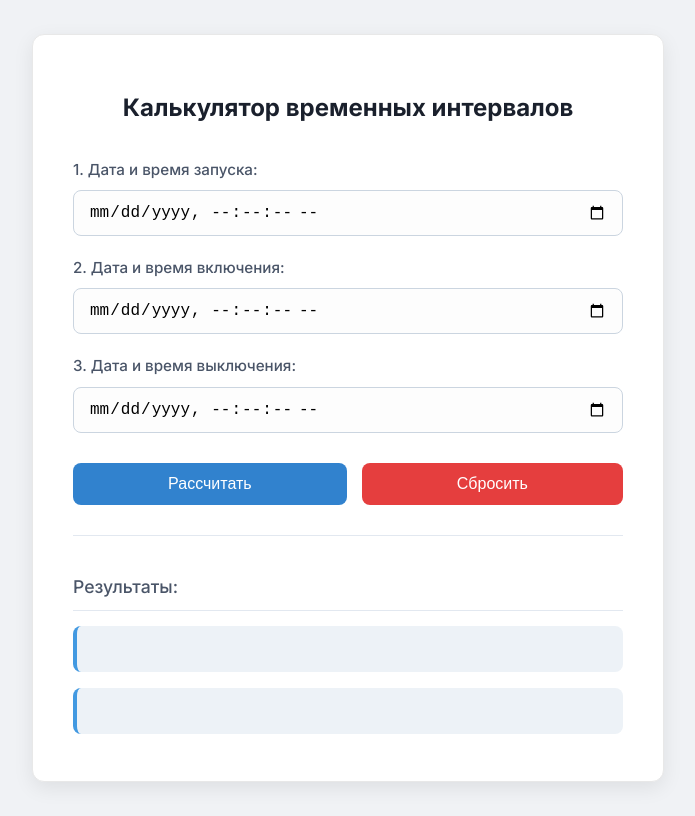
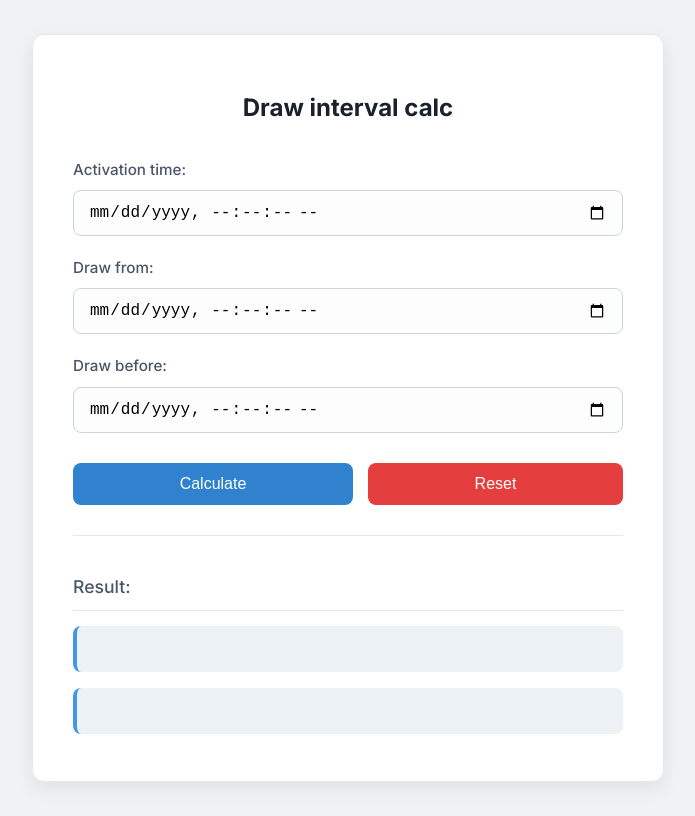
Before and after one commit to Badpioneer/dt_calc, a plain HTML site: page index.html in a window 1280 px wide. Shown: the whole page, without its empty margins (292-987 px from the left). Drawn offline with Linux system fonts and the light colour scheme.

Commit message:
Update index.html

```diff
--- a/index.html
+++ b/index.html
@@ -1,39 +1,39 @@
 <!DOCTYPE html>
-<html lang="ru">
+<html lang="en">
 <head>
     <meta charset="UTF-8">
     <meta name="viewport" content="width=device-width, initial-scale=1.0">
-    <title>Калькулятор Временных Интервалов</title>
+    <title>Draw Interval Calculator</title>
 
     <link rel="stylesheet" href="style.css">
     </head>
 <body>
 
     <div class="calculator">
-      <h2>Калькулятор временных интервалов</h2>
+      <h2>Draw interval calc</h2>
 
       <div class="input-group">
-        <label for="start-time">1. Дата и время запуска:</label>
+        <label for="start-time">Activation time:</label>
         <input type="datetime-local" id="start-time" name="start-time" step="1">
       </div>
 
       <div class="input-group">
-        <label for="on-time">2. Дата и время включения:</label>
+        <label for="on-time">Draw from:</label>
         <input type="datetime-local" id="on-time" name="on-time" step="1">
       </div>
 
       <div class="input-group">
-        <label for="off-time">3. Дата и время выключения:</label>
+        <label for="off-time">Draw before:</label>
         <input type="datetime-local" id="off-time" name="off-time" step="1">
       </div>
 
       <div class="buttons">
-        <button id="calculate-btn">Рассчитать</button>
-        <button id="reset-btn">Сбросить</button>
+        <button id="calculate-btn">Calculate</button>
+        <button id="reset-btn">Reset</button>
       </div>
 
       <div class="results">
-        <h3>Результаты:</h3>
+        <h3>Result:</h3>
         <p id="result-on"></p>
         <p id="result-off"></p>
         <p id="error-message"></p>
```
